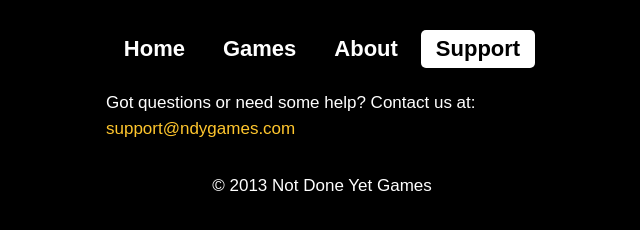
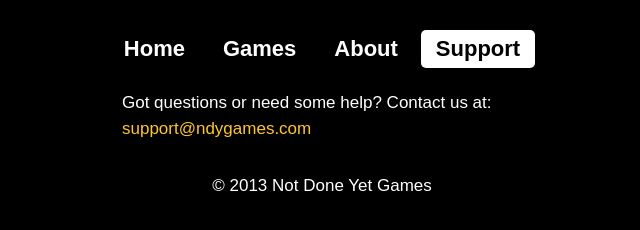
Before and after one commit to pixelpowa/pixelpowa.github.io, a Jekyll site: the page built from support.html, in a window 1280 px wide. Shown: the part 146-376 px from the top of the page, without its empty margins (318-958 px from the left). Built offline with Jekyll 4.4.1, drawn with Linux system fonts in a browser that asks for light colours; some web fonts are replaced.

Commit message:
Added mobile support

```diff
--- a/css/style.css
+++ b/css/style.css
@@ -89,7 +89,7 @@
 }
 
 .content {
-    width: 432px;
+    width: 400px;
     margin: 0 auto;
 }
 
@@ -123,6 +123,7 @@
     }
     iframe {
         max-width: 320px;
+        max-height: 240px;
     }
     .header {
         margin: 16px 0 0px 0;
```
